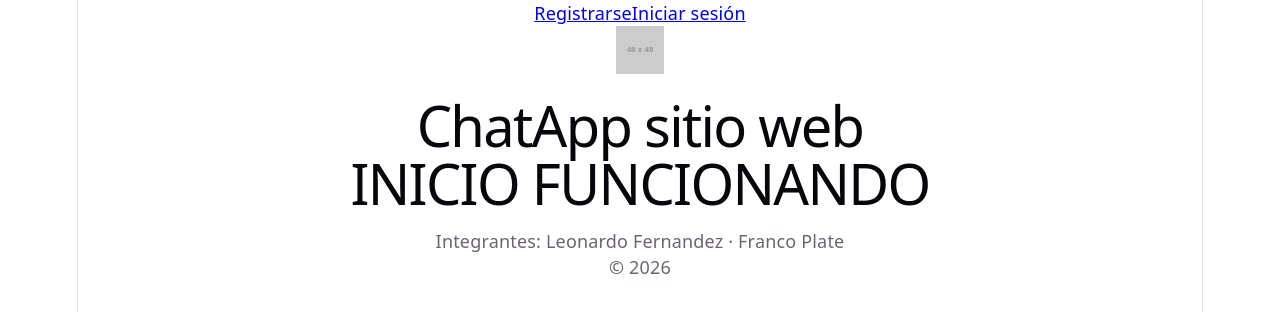
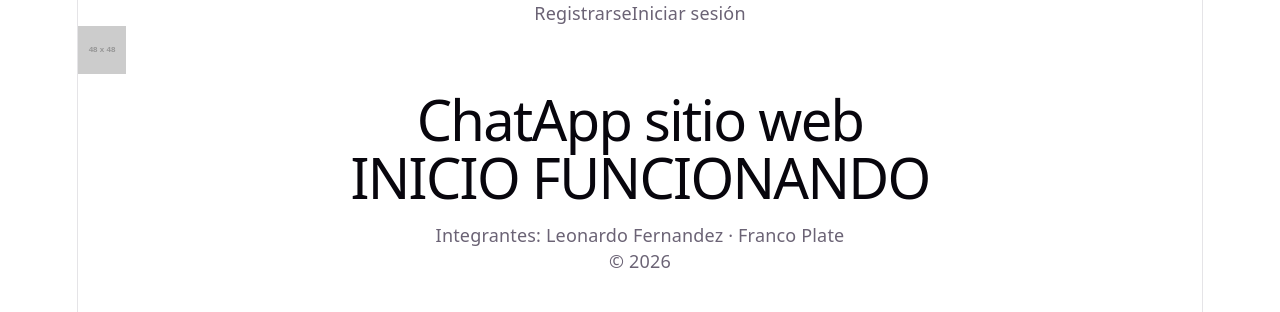
Before and after one commit to FrancoPlate/proyectoPHPRedictado, a React app in the folder frontend/: page / in a window 1280 px wide. Shown: the top 312 px of the page. Built offline with nearby package versions, Linux system fonts and the light colour scheme; the HTML template or start-up script is replaced by a standard one.

Commit message:
configuracion para usar tailwinds

```diff
--- a/frontend/package.json
+++ b/frontend/package.json
@@ -10,9 +10,13 @@
     "preview": "vite preview"
   },
   "dependencies": {
+    "@tailwindcss/vite": "^4.3.5",
+    "axios": "^1.21.1",
     "react": "^19.3.1",
     "react-dom": "^19.3.1",
-    "react-router-dom": "^7.18.5"
+    "react-router-dom": "^7.18.5",
+    "react-toastify": "^11.2.0",
+    "tailwindcss": "^4.3.5"
   },
   "devDependencies": {
     "@types/react": "^19.3.0",
--- a/frontend/src/index.css
+++ b/frontend/src/index.css
@@ -1,3 +1,5 @@
+@import "tailwindcss";
+
 :root {
   --text: #6b6375;
   --text-h: #08060d;
--- a/frontend/vite.config.js
+++ b/frontend/vite.config.js
@@ -1,7 +1,10 @@
 import react from '@vitejs/plugin-react'
 import { defineConfig } from 'vite'
+import tailwindcss from "@tailwindcss/vite";
 
 // https://vite.dev/config/
 export default defineConfig({
-  plugins: [react()],
+  plugins: [react(),    tailwindcss(),
+],
+
 })
```
